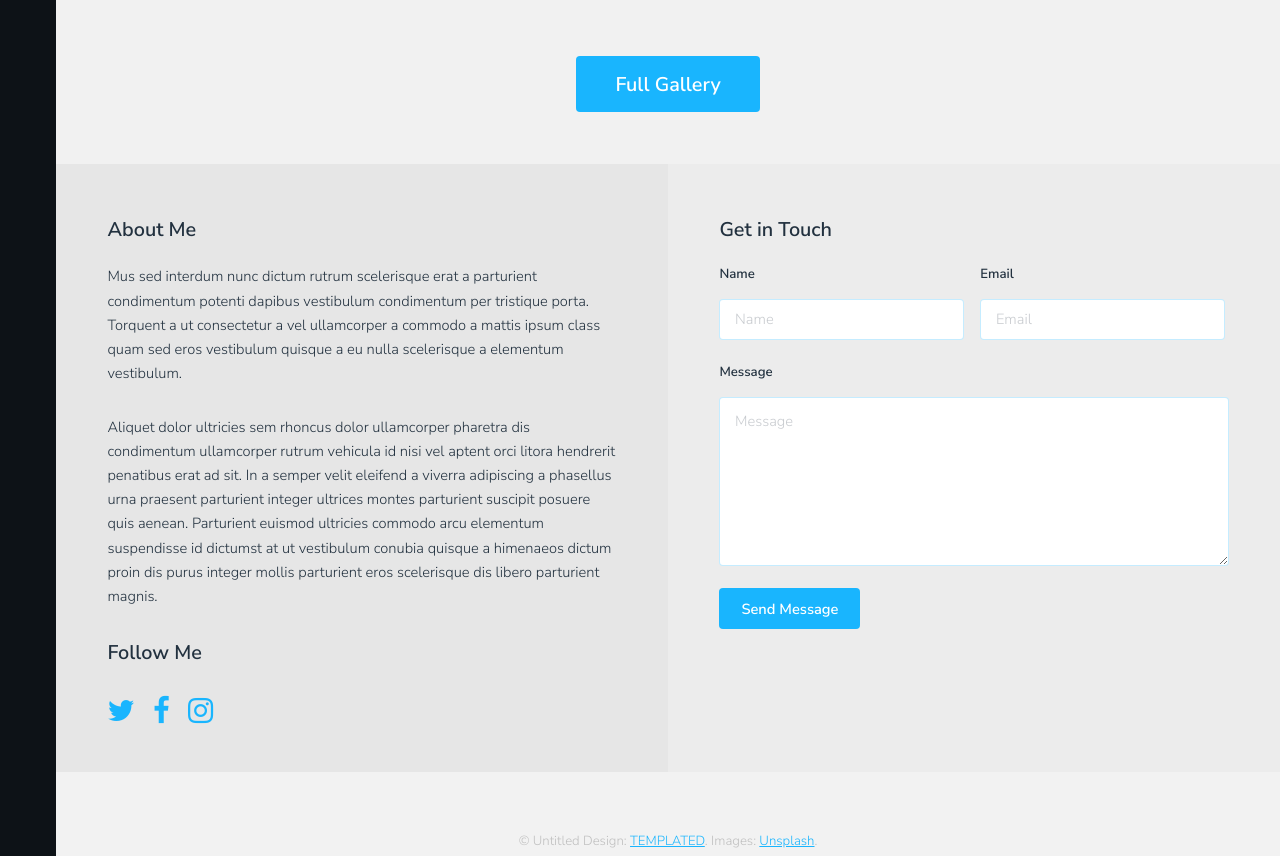
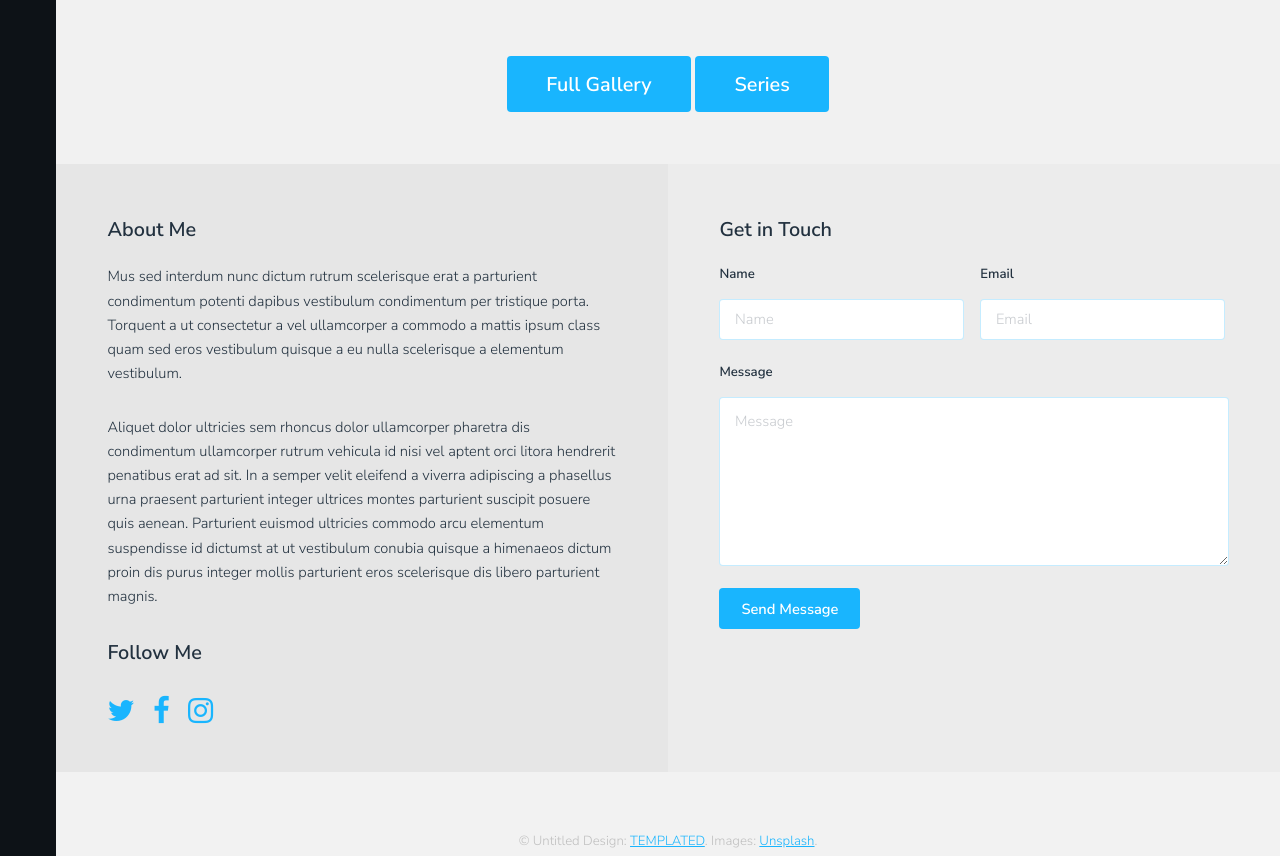
Before and after one commit to 1robingupta/1robingupta.github.io, a plain HTML site: page index.html in a window 1280 px wide. Shown: the part 1279-2135 px from the top of the page. Drawn offline with Linux system fonts and the light colour scheme.

Commit message:
Update index.html

```diff
--- a/index.html
+++ b/index.html
@@ -76,6 +76,7 @@
 									</div>
 									<footer>
 										<a href="gallery.html" class="button big">Full Gallery</a>
+										<a href="generic.html" class="button big">Series</a>
 									</footer>
 								</div>
 						</section>
```
